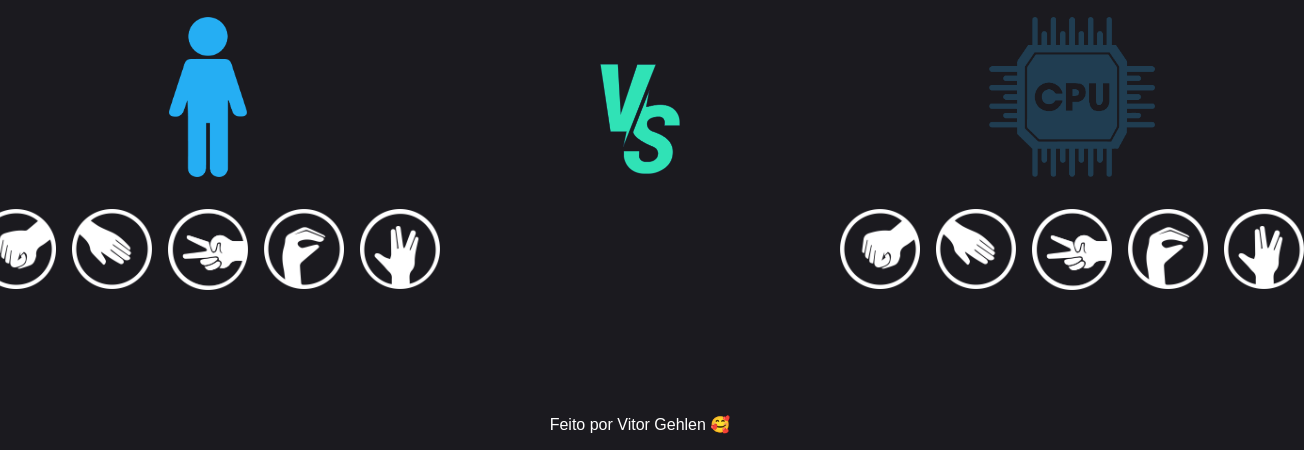
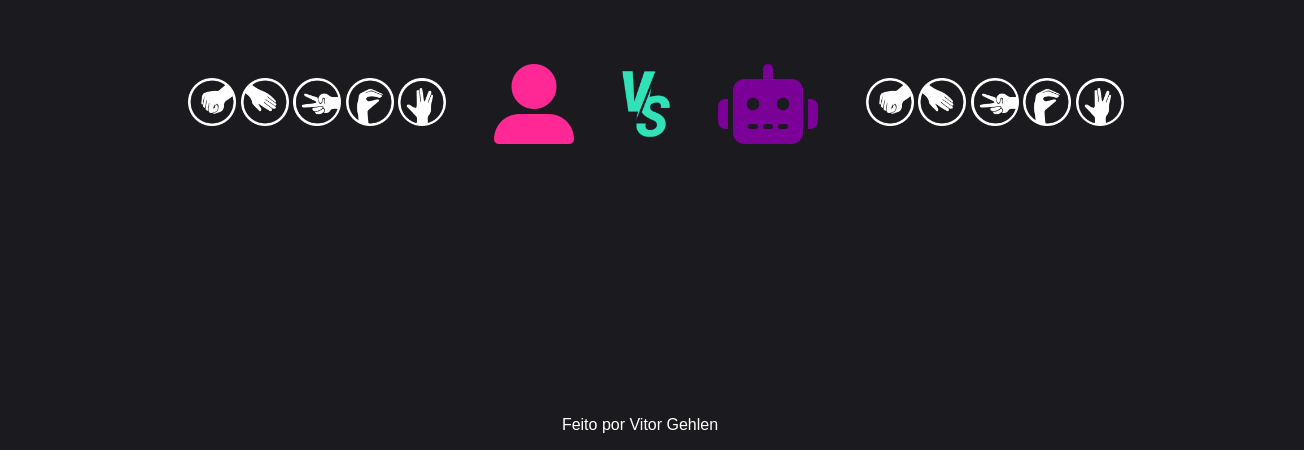
Before and after one commit to Vitoorgehlen/jokenpo, a plain HTML site: page index.html in a window 1280 px wide. Shown: the part 350-800 px from the top of the page, 1304 px wide, since content can reach past the window. Drawn offline with Linux system fonts and the light colour scheme; a web font is replaced by a local one.

Commit message:
atualização de cores e formatação para portifólio

```diff
--- a/index.html
+++ b/index.html
@@ -9,6 +9,7 @@
       href="https://fonts.googleapis.com/css2?family=Gajraj+One&family=Lobster&family=Signika+Negative:wght@400;700&display=swap"
       rel="stylesheet"
     />
+
     <title>Lagarto Spock</title>
   </head>
   <body>
@@ -22,80 +23,65 @@
       </p>
     </header>
     <main>
-      <div class="conteudo">
-        <div class="container">
-          <h1>Pontos: <span id="score-player">0</span></h1>
-          <img id="person" src="img/player.png" alt="" />
+      <div class="pontos">
+        <h1>Você: <span id="score-player">0</span></h1>
+        <h1>CPU: <span id="score-cpu">0</span></h1>
+      </div>
+
+      <div id="container">
         <div id="optionsPlayer">
-            <img
-              id="rock-player"
-              src="img/rock.png"
-              alt=""
-              style="width: 5rem"
-            />
+          <img id="rock-player" src="img/rock.png" alt="" style="width: 3rem" />
           <img
             id="paper-player"
             src="img/paper.png"
             alt=""
-              style="width: 5rem"
+            style="width: 3rem"
           />
           <img
             id="scissors-player"
             src="img/scissors.png"
             alt=""
-              style="width: 5rem"
+            style="width: 3rem"
           />
           <img
             id="lizard-player"
             src="img/lizard.png"
             alt=""
-              style="width: 5rem"
+            style="width: 3rem"
           />
           <img
             id="spock-player"
             src="img/spock.png"
             alt=""
-              style="width: 5rem"
+            style="width: 3rem"
           />
         </div>
-        </div>
-        <img id="vs" src="img/vs.png" alt="" style="width: 5rem" />
-        <div class="container">
-          <h1>Pontos: <span id="score-cpu">0</span></h1>
-          <img id="cpu" src="img/cpu.png" alt="" />
+        <i class="fa-solid fa-user-large fa-5x" style="color: #ff2895"></i>
+        <img id="vs" src="img/vs.png" alt="" style="width: 3rem" />
+        <i class="fa-solid fa-robot fa-5x" style="color: #7b0097"></i>
+
         <div id="optionsCPU">
-            <img id="rock-cpu" src="img/rock.png" alt="" style="width: 5rem" />
-            <img
-              id="paper-cpu"
-              src="img/paper.png"
-              alt=""
-              style="width: 5rem"
-            />
+          <img id="rock-cpu" src="img/rock.png" alt="" style="width: 3rem" />
+          <img id="paper-cpu" src="img/paper.png" alt="" style="width: 3rem" />
           <img
             id="scissors-cpu"
             src="img/scissors.png"
             alt=""
-              style="width: 5rem"
+            style="width: 3rem"
           />
           <img
             id="lizard-cpu"
             src="img/lizard.png"
             alt=""
-              style="width: 5rem"
+            style="width: 3rem"
           />
-            <img
-              id="spock-cpu"
-              src="img/spock.png"
-              alt=""
-              style="width: 5rem"
-            />
-          </div>
+          <img id="spock-cpu" src="img/spock.png" alt="" style="width: 3rem" />
         </div>
       </div>
     </main>
 
     <footer>
-      <p>Feito por Vitor Gehlen 🥰</p>
+      <p>Feito por Vitor Gehlen</p>
     </footer>
 
     <script src="index.js"></script>
--- a/style.css
+++ b/style.css
@@ -13,9 +13,8 @@ header {
   justify-content: space-evenly;
   padding: 1rem;
 
-  width: 50%;
-  margin-top: 2rem;
-  background-color: #3e4651;
+  width: 100%;
+  background-color: #000000;
   border-radius: 0.2rem;
 }
 
@@ -24,6 +23,7 @@ body {
   flex-direction: column;
   align-items: center;
   justify-content: space-between;
+  overflow: hidden;
 
   height: 100svh;
 
@@ -31,62 +31,42 @@ body {
   color: #ffffff;
 }
 
-.conteudo {
+.pontos {
   display: flex;
   align-items: center;
-  flex-direction: row;
-  justify-content: space-between;
-  gap: 10rem;
-  width: 100%;
+  justify-content: center;
+  gap: 15rem;
 }
 
-.container {
+#container {
   display: flex;
   align-items: center;
-  flex-direction: column;
-  justify-content: space-between;
-  gap: 2rem;
+  justify-items: center;
+  gap: 3rem;
+
+  padding-top: 6rem;
 }
 
-#person {
-  width: auto;
-  height: 10rem;
+#optionsPlayer {
+  padding-left: 2rem;
+}
+
+#optionsPlayer .ativado {
+  cursor: default;
+  border-radius: 20rem;
+  background-color: #ff2895;
 }
 
 #vs {
   width: 5rem;
 }
-#cpu {
-  width: auto;
-  height: 10rem;
-}
-
-#optionsPlayer {
-  cursor: pointer;
-  display: flex;
-  flex-direction: row;
-  align-items: center;
-  gap: 1rem;
-}
-
-#optionsPlayer .ativado {
-  cursor: default;
-  border-radius: 20rem;
-  background-color: #25aef3;
-}
-
-#optionsCPU {
-  display: flex;
-  flex-direction: row;
-  align-items: center;
-  gap: 1rem;
-}
 
 #optionsCPU .ativado {
   border-radius: 20rem;
-  background-color: #203d51;
+  background-color: #7b0097;
 }
 
 footer {
+  padding-top: 6rem;
   margin-bottom: 1rem;
 }
```
Lines whose indentation alone changed are shown as unchanged.
